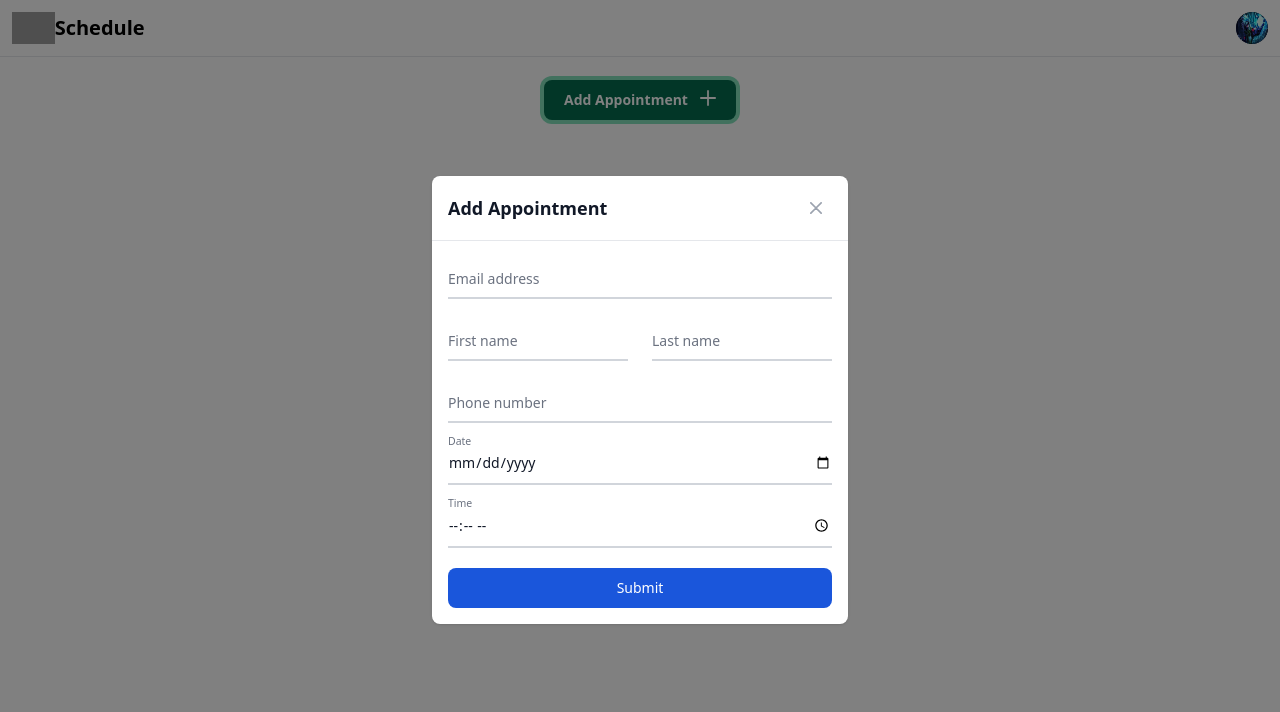
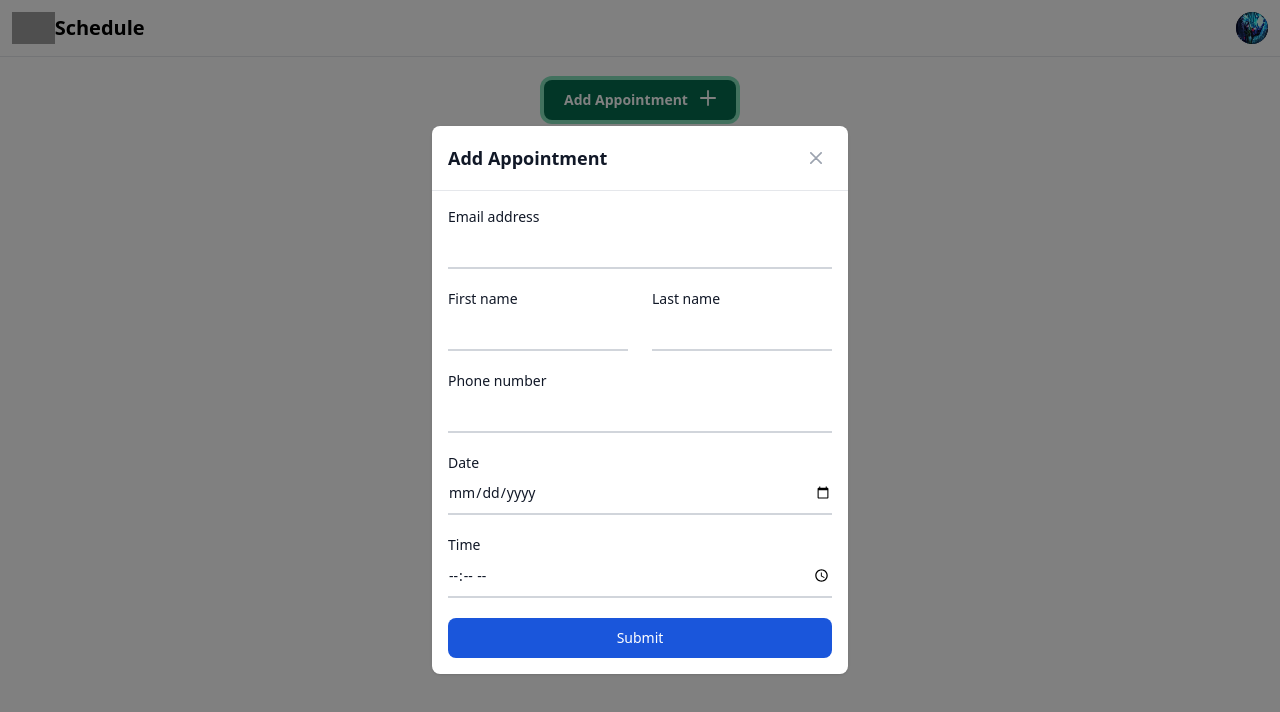
Before and after one commit to tarundhurwe/Schedule, a React (Vite) app: page / in a window 1280 px wide. Both pictures are taken after a click on the button "Add Appointment". Shown: the top 712 px of the page. Built offline with nearby package versions, Linux system fonts and the light colour scheme; grey boxes are pictures that could not be loaded.

Commit message:
Updated Appointment form

```diff
--- a/src/components/AddAppointmentForm.jsx
+++ b/src/components/AddAppointmentForm.jsx
@@ -1,5 +1,5 @@
-import React, { useEffect } from 'react'
-import { useState } from 'react'
+import React, { useEffect } from "react";
+import { useState } from "react";
 
 function AddAppointmentForm({ addSchedule, closeModal }) {
   // use these js code in the app.jsx file and pass functions as props
@@ -9,13 +9,13 @@ function AddAppointmentForm({ addSchedule, closeModal }) {
     lastName: "",
     phoneNo: "",
     date: "",
-        time: ""
-    })
+    time: "",
+  });
 
   const handleSubmit = (event) => {
     event.preventDefault();
-        addSchedule(userData)
-        closeModal()
+    addSchedule(userData);
+    closeModal();
   };
 
   const handleChange = (event) => {
@@ -25,58 +25,170 @@ function AddAppointmentForm({ addSchedule, closeModal }) {
 
   return (
     <>
-            <div id="crud-modal" tabIndex="-1" className="overflow-y-auto overflow-x-hidden fixed top-0 right-0 left-0 z-50 justify-center items-center w-full md:inset-0 h-[calc(100%-1rem)] max-h-full flex" aria-modal="true" role="dialog" style={{ backdropFilter: 'brightness(0.5)' }}>
+      <div
+        id="crud-modal"
+        tabIndex="-1"
+        className="overflow-y-auto overflow-x-hidden fixed top-0 right-0 left-0 z-50 justify-center items-center w-full md:inset-0 h-[calc(100%-1rem)] max-h-full flex"
+        aria-modal="true"
+        role="dialog"
+        style={{ backdropFilter: "brightness(0.5)" }}
+      >
         <div className="relative p-4 w-full max-w-md max-h-full">
-
           <div className="relative bg-white rounded-lg shadow dark:bg-gray-700">
-
             <div className="flex items-center justify-between p-4 md:p-5 border-b rounded-t dark:border-gray-600">
               <h3 className="text-lg font-semibold text-gray-900 dark:text-white">
                 Add Appointment
               </h3>
-                            <button type="button" onClick={closeModal} className="text-gray-400 bg-transparent hover:bg-gray-200 hover:text-gray-900 rounded-lg text-sm w-8 h-8 ms-auto inline-flex justify-center items-center dark:hover:bg-gray-600 dark:hover:text-white" data-modal-toggle="crud-modal">
-                                <svg className="w-3 h-3" aria-hidden="false" xmlns="http://www.w3.org/2000/svg" fill="none" viewBox="0 0 14 14">
-                                    <path stroke="currentColor" strokeLinecap="round" strokeLinejoin="round" strokeWidth="2" d="m1 1 6 6m0 0 6 6M7 7l6-6M7 7l-6 6" />
+              <button
+                type="button"
+                onClick={closeModal}
+                className="text-gray-400 bg-transparent hover:bg-gray-200 hover:text-gray-900 rounded-lg text-sm w-8 h-8 ms-auto inline-flex justify-center items-center dark:hover:bg-gray-600 dark:hover:text-white"
+                data-modal-toggle="crud-modal"
+              >
+                <svg
+                  className="w-3 h-3"
+                  aria-hidden="false"
+                  xmlns="http://www.w3.org/2000/svg"
+                  fill="none"
+                  viewBox="0 0 14 14"
+                >
+                  <path
+                    stroke="currentColor"
+                    strokeLinecap="round"
+                    strokeLinejoin="round"
+                    strokeWidth="2"
+                    d="m1 1 6 6m0 0 6 6M7 7l6-6M7 7l-6 6"
+                  />
                 </svg>
                 <span className="sr-only">Close modal</span>
               </button>
             </div>
             <div className="relative p-4 w-full max-w-md max-h-full">
-                            <form className="max-w-md mx-auto" onSubmit={handleSubmit} >
+              <form className="max-w-md mx-auto" onSubmit={handleSubmit}>
                 <div className="relative z-0 w-full mb-5 group">
-                                    <input type="email" name="email" value={userData.email} onChange={handleChange} id="email" className="block py-2.5 px-0 w-full text-sm text-gray-900 bg-transparent border-0 border-b-2 border-gray-300 appearance-none dark:text-white dark:border-gray-600 dark:focus:border-blue-500 focus:outline-none focus:ring-0 focus:border-blue-600 peer" placeholder=" " required />
-                                    <label htmlFor="email" className="peer-focus:font-medium absolute text-sm text-gray-500 dark:text-gray-400 duration-300 transform -translate-y-6 scale-75 top-3 -z-10 origin-[0] peer-focus:start-0 rtl:peer-focus:translate-x-1/4 rtl:peer-focus:left-auto peer-focus:text-blue-600 peer-focus:dark:text-blue-500 peer-placeholder-shown:scale-100 peer-placeholder-shown:translate-y-0 peer-focus:scale-75 peer-focus:-translate-y-6">Email address</label>
+                  <label
+                    htmlFor="email"
+                    className="block text-sm font-medium text-gray-900 dark:text-white"
+                  >
+                    Email address
+                  </label>
+                  <input
+                    type="email"
+                    name="email"
+                    value={userData.email}
+                    onChange={handleChange}
+                    id="email"
+                    className="block py-2.5 px-0 w-full text-sm text-gray-900 bg-transparent border-0 border-b-2 border-gray-300 appearance-none dark:text-white dark:border-gray-600 dark:focus:border-blue-500 focus:outline-none focus:ring-0 focus:border-blue-600 peer"
+                    placeholder=" "
+                    required
+                  />
                 </div>
                 <div className="grid md:grid-cols-2 md:gap-6">
                   <div className="relative z-0 w-full mb-5 group">
-                                        <input type="text" name="firstName" value={userData.firstName} onChange={handleChange} id="firstName" className="block py-2.5 px-0 w-full text-sm text-gray-900 bg-transparent border-0 border-b-2 border-gray-300 appearance-none dark:text-white dark:border-gray-600 dark:focus:border-blue-500 focus:outline-none focus:ring-0 focus:border-blue-600 peer" placeholder=" " required />
-                                        <label htmlFor="firstName" className="peer-focus:font-medium absolute text-sm text-gray-500 dark:text-gray-400 duration-300 transform -translate-y-6 scale-75 top-3 -z-10 origin-[0] peer-focus:start-0 rtl:peer-focus:translate-x-1/4 peer-focus:text-blue-600 peer-focus:dark:text-blue-500 peer-placeholder-shown:scale-100 peer-placeholder-shown:translate-y-0 peer-focus:scale-75 peer-focus:-translate-y-6">First name</label>
+                    <label
+                      htmlFor="firstName"
+                      className="block text-sm font-medium text-gray-900 dark:text-white"
+                    >
+                      First name
+                    </label>
+                    <input
+                      type="text"
+                      name="firstName"
+                      value={userData.firstName}
+                      onChange={handleChange}
+                      id="firstName"
+                      className="block py-2.5 px-0 w-full text-sm text-gray-900 bg-transparent border-0 border-b-2 border-gray-300 appearance-none dark:text-white dark:border-gray-600 dark:focus:border-blue-500 focus:outline-none focus:ring-0 focus:border-blue-600 peer"
+                      placeholder=" "
+                      required
+                    />
                   </div>
                   <div className="relative z-0 w-full mb-5 group">
-                                        <input type="text" name="lastName" value={userData.lastName} onChange={handleChange} id="lastName" className="block py-2.5 px-0 w-full text-sm text-gray-900 bg-transparent border-0 border-b-2 border-gray-300 appearance-none dark:text-white dark:border-gray-600 dark:focus:border-blue-500 focus:outline-none focus:ring-0 focus:border-blue-600 peer" placeholder=" " required />
-                                        <label htmlFor="lastName" className="peer-focus:font-medium absolute text-sm text-gray-500 dark:text-gray-400 duration-300 transform -translate-y-6 scale-75 top-3 -z-10 origin-[0] peer-focus:start-0 rtl:peer-focus:translate-x-1/4 peer-focus:text-blue-600 peer-focus:dark:text-blue-500 peer-placeholder-shown:scale-100 peer-placeholder-shown:translate-y-0 peer-focus:scale-75 peer-focus:-translate-y-6">Last name</label>
+                    <label
+                      htmlFor="lastName"
+                      className="block text-sm font-medium text-gray-900 dark:text-white"
+                    >
+                      Last name
+                    </label>
+                    <input
+                      type="text"
+                      name="lastName"
+                      value={userData.lastName}
+                      onChange={handleChange}
+                      id="lastName"
+                      className="block py-2.5 px-0 w-full text-sm text-gray-900 bg-transparent border-0 border-b-2 border-gray-300 appearance-none dark:text-white dark:border-gray-600 dark:focus:border-blue-500 focus:outline-none focus:ring-0 focus:border-blue-600 peer"
+                      placeholder=" "
+                      required
+                    />
                   </div>
                 </div>
                 <div className="relative z-0 w-full mb-5 group">
-                                    <input type="tel" name="phoneNo" value={userData.phoneNo} onChange={handleChange} id="phoneNo" className="block py-2.5 px-0 w-full text-sm text-gray-900 bg-transparent border-0 border-b-2 border-gray-300 appearance-none dark:text-white dark:border-gray-600 dark:focus:border-blue-500 focus:outline-none focus:ring-0 focus:border-blue-600 peer" placeholder=" " required />
-                                    <label htmlFor="phoneNo" className="peer-focus:font-medium absolute text-sm text-gray-500 dark:text-gray-400 duration-300 transform -translate-y-6 scale-75 top-3 -z-10 origin-[0] peer-focus:start-0 rtl:peer-focus:translate-x-1/4 peer-focus:text-blue-600 peer-focus:dark:text-blue-500 peer-placeholder-shown:scale-100 peer-placeholder-shown:translate-y-0 peer-focus:scale-75 peer-focus:-translate-y-6">Phone number</label>
+                  <label
+                    htmlFor="phoneNo"
+                    className="block text-sm font-medium text-gray-900 dark:text-white"
+                  >
+                    Phone number
+                  </label>
+                  <input
+                    type="tel"
+                    name="phoneNo"
+                    value={userData.phoneNo}
+                    onChange={handleChange}
+                    id="phoneNo"
+                    className="block py-2.5 px-0 w-full text-sm text-gray-900 bg-transparent border-0 border-b-2 border-gray-300 appearance-none dark:text-white dark:border-gray-600 dark:focus:border-blue-500 focus:outline-none focus:ring-0 focus:border-blue-600 peer"
+                    placeholder=" "
+                    required
+                  />
                 </div>
                 <div className="relative z-0 w-full mb-5 group">
-                                    <input type="date" name="date" value={userData.date} onChange={handleChange} id="date" className="block py-2.5 px-0 w-full text-sm text-gray-900 bg-transparent border-0 border-b-2 border-gray-300 appearance-none dark:text-white dark:border-gray-600 dark:focus:border-blue-500 focus:outline-none focus:ring-0 focus:border-blue-600 peer" placeholder=" " required />
-                                    <label htmlFor="date" className="peer-focus:font-medium absolute text-sm text-gray-500 dark:text-gray-400 duration-300 transform -translate-y-6 scale-75 top-3 -z-10 origin-[0] peer-focus:start-0 rtl:peer-focus:translate-x-1/4 rtl:peer-focus:left-auto peer-focus:text-blue-600 peer-focus:dark:text-blue-500 peer-placeholder-shown:scale-100 peer-placeholder-shown:translate-y-0 peer-focus:scale-75 peer-focus:-translate-y-6">Date</label>
+                  <label
+                    htmlFor="date"
+                    className="block text-sm font-medium text-gray-900 dark:text-white"
+                  >
+                    Date
+                  </label>
+                  <input
+                    type="date"
+                    name="date"
+                    value={userData.date}
+                    onChange={handleChange}
+                    id="date"
+                    className="block py-2.5 px-0 w-full text-sm text-gray-900 bg-transparent border-0 border-b-2 border-gray-300 appearance-none dark:text-white dark:border-gray-600 dark:focus:border-blue-500 focus:outline-none focus:ring-0 focus:border-blue-600 peer"
+                    placeholder=" "
+                    required
+                  />
                 </div>
                 <div className="relative z-0 w-full mb-5 group">
-                                    <input type="time" name="time" value={userData.time} onChange={handleChange} id="time" className="block py-2.5 px-0 w-full text-sm text-gray-900 bg-transparent border-0 border-b-2 border-gray-300 appearance-none dark:text-white dark:border-gray-600 dark:focus:border-blue-500 focus:outline-none focus:ring-0 focus:border-blue-600 peer" placeholder=" " required />
-                                    <label htmlFor="time" className="peer-focus:font-medium absolute text-sm text-gray-500 dark:text-gray-400 duration-300 transform -translate-y-6 scale-75 top-3 -z-10 origin-[0] peer-focus:start-0 rtl:peer-focus:translate-x-1/4 rtl:peer-focus:left-auto peer-focus:text-blue-600 peer-focus:dark:text-blue-500 peer-placeholder-shown:scale-100 peer-placeholder-shown:translate-y-0 peer-focus:scale-75 peer-focus:-translate-y-6">Time</label>
+                  <label
+                    htmlFor="time"
+                    className="block text-sm font-medium text-gray-900 dark:text-white"
+                  >
+                    Time
+                  </label>
+                  <input
+                    type="time"
+                    name="time"
+                    value={userData.time}
+                    onChange={handleChange}
+                    id="time"
+                    className="block py-2.5 px-0 w-full text-sm text-gray-900 bg-transparent border-0 border-b-2 border-gray-300 appearance-none dark:text-white dark:border-gray-600 dark:focus:border-blue-500 focus:outline-none focus:ring-0 focus:border-blue-600 peer"
+                    placeholder=" "
+                    required
+                  />
                 </div>
-                                <button type="submit" className="text-white bg-blue-700 hover:bg-blue-800 focus:ring-4 focus:outline-none focus:ring-blue-300 font-medium rounded-lg text-sm w-full sm:w-auto px-5 py-2.5 text-center dark:bg-blue-600 dark:hover:bg-blue-700 dark:focus:ring-blue-800" style={{ width: "100%" }}>Submit</button>
+                <button
+                  type="submit"
+                  className="text-white bg-blue-700 hover:bg-blue-800 focus:ring-4 focus:outline-none focus:ring-blue-300 font-medium rounded-lg text-sm w-full sm:w-auto px-5 py-2.5 text-center dark:bg-blue-600 dark:hover:bg-blue-700 dark:focus:ring-blue-800"
+                  style={{ width: "100%" }}
+                >
+                  Submit
+                </button>
               </form>
             </div>
           </div>
         </div>
-            </div >
+      </div>
     </>
-    )
+  );
 }
 
-export default AddAppointmentForm
+export default AddAppointmentForm;
```
Also changed, not shown: src/components/Appointment.jsx (+44 -15 lines). Lines whose indentation alone changed are shown as unchanged.
